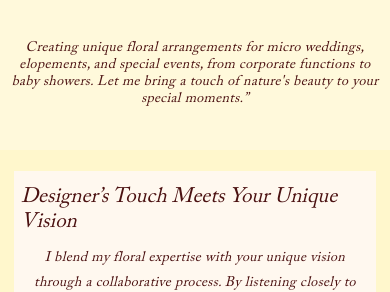
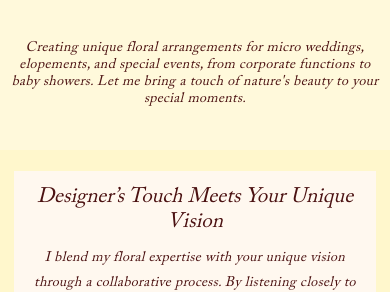
Before and after one commit to LennyRemache/gisa-designs, a React (Vite) app in the folder client/: page / in a window 390 px wide. Shown: the part 616-908 px from the top of the page. Built offline with nearby package versions, Linux system fonts and the light colour scheme.

Commit message:
Fixed minor visual inconsistencies

```diff
--- a/client/src/components/NavBar.jsx
+++ b/client/src/components/NavBar.jsx
@@ -97,7 +97,7 @@ export default function NavBar() {
                       <NavLink
                         className="navbar-link"
                         to={
-                          page === "Services"
+                          page === "A La Carte"
                             ? `/Services/a-la-carte`
                             : `/${page}`
                         }
--- a/client/src/components/pages/Home.jsx
+++ b/client/src/components/pages/Home.jsx
@@ -84,7 +84,7 @@ export default function Home() {
           <div className="home-section-1-desc">
             Creating unique floral arrangements for micro weddings, elopements,
             and special events, from corporate functions to baby showers. Let me
-            bring a touch of nature's beauty to your special moments.”
+            bring a touch of nature's beauty to your special moments.
           </div>
           <div className="home-section-1-photos">
             {section_one.map((image) => (
--- a/client/src/styles/pages/Home.css
+++ b/client/src/styles/pages/Home.css
@@ -224,14 +224,14 @@
 }
 
 .home-section-3-desc .title {
-  font-size: 2.5rem;
+  font-size: 2.1rem;
 }
 
 .home-section-3-desc .info {
   line-height: 25px;
   word-wrap: break-word;
   font-size: 16px;
-  padding: 1rem 0;
+  padding: 1.5rem 0;
   letter-spacing: 0.025rem;
 }
 
@@ -431,6 +431,40 @@
   .home-hero img {
     width: 100%;
   }
+
+  .home-section-3 {
+    display: block;
+    padding: 1.5rem 1rem;
+  }
+
+  .home-section-3 .sub-container {
+    border: 0px solid blue;
+    display: block;
+    padding: 0 0.5rem;
+  }
+
+  .home-section-3-desc {
+    border: 0px solid green;
+    width: 100%;
+    align-items: center;
+    padding: 0;
+  }
+
+  .home-section-3-desc .title {
+    padding: 1rem 0 0 0;
+    font-size: 1.5rem;
+    text-align: center;
+  }
+
+  .home-section-3-desc .info {
+    text-align: center;
+    font-size: 1rem;
+  }
+
+  .home-section-3 .sub-container img {
+    width: 100%;
+    margin: 0.75rem 0rem 0 0;
+  }
 }
 
 @media only screen and (max-width: 610px) {
@@ -462,39 +496,6 @@
     font-size: 1rem;
   }
 
-  .home-section-3 {
-    display: block;
-    padding: 1.5rem 1rem;
-  }
-
-  .home-section-3 .sub-container {
-    border: 0px solid blue;
-    display: block;
-    padding: 0 0.5rem;
-  }
-
-  .home-section-3-desc {
-    border: 0px solid green;
-    width: 100%;
-    align-items: center;
-    padding: 0;
-  }
-
-  .home-section-3-desc .title {
-    padding: 1rem 0 0 0;
-    font-size: 1.5rem;
-  }
-
-  .home-section-3-desc .info {
-    text-align: center;
-    font-size: 1rem;
-  }
-
-  .home-section-3 .sub-container img {
-    width: 100%;
-    margin: 0.75rem 0rem 0 0;
-  }
-
   .learn-more-btn {
     font-size: 1rem;
   }
```
